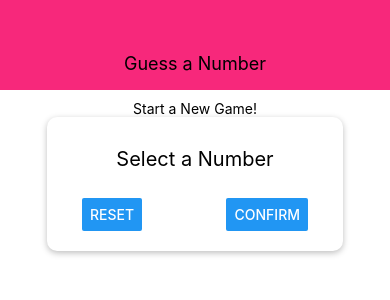
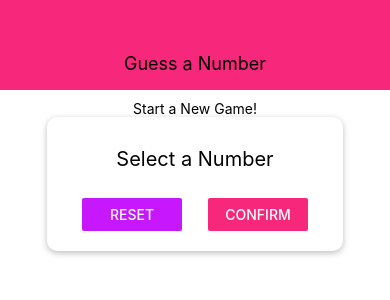
Before and after one commit to Siddhesh199/Number_Guesser, a React Native app: screen / in a window 390 px wide. Shown: the top 300 px of the page. Built offline with nearby package versions, Linux system fonts and the light colour scheme.

Commit message:
Added Constants folder

```diff
--- a/components/Header.js
+++ b/components/Header.js
@@ -1,5 +1,7 @@
 import React from 'react';
 import { View, Text, StyleSheet } from 'react-native';
+
+import Colors from '../constants/colors';
 
 const Header = props => {
     return (
@@ -14,7 +16,7 @@
         width: '100%',
         height: 90,
         paddingTop: 36,
-        backgroundColor: '#f7287b',
+        backgroundColor: Colors.primary,
         alignItems: 'center',
         justifyContent: 'center',
     },
--- /dev/null
+++ b/constants/colors.js
@@ -0,0 +1,4 @@
+export default {
+    primary: '#f7287b',
+    accent: '#c717fc',
+};
--- a/screens/StartGameScreen.js
+++ b/screens/StartGameScreen.js
@@ -2,6 +2,7 @@
 import { View, Text, StyleSheet, TextInput, Button } from "react-native";
 
 import Card from "../components/Card";
+import Colors from "../constants/colors";
 
 const StartGameScreen = (props) => {
   return (
@@ -11,8 +12,8 @@
         <Text style={styles.title}>Select a Number</Text>
         <TextInput />
         <View style={styles.buttonContainer}>
-          <Button title="Reset" onPress={() => {}} />
-          <Button title="Confirm" onPress={() => {}} />
+          <View style={styles.button}><Button title="Reset" onPress={() => {}} color={Colors.accent} /></View>
+          <View style={styles.button}><Button title="Confirm" onPress={() => {}} color={Colors.primary} /></View>
         </View>
       </Card>
     </View>
@@ -40,6 +41,9 @@
     justifyContent: "space-between",
     paddingHorizontal: 15,
   },
+  button: {
+      width: 100,
+  }
 });
 
 export default StartGameScreen;
```
